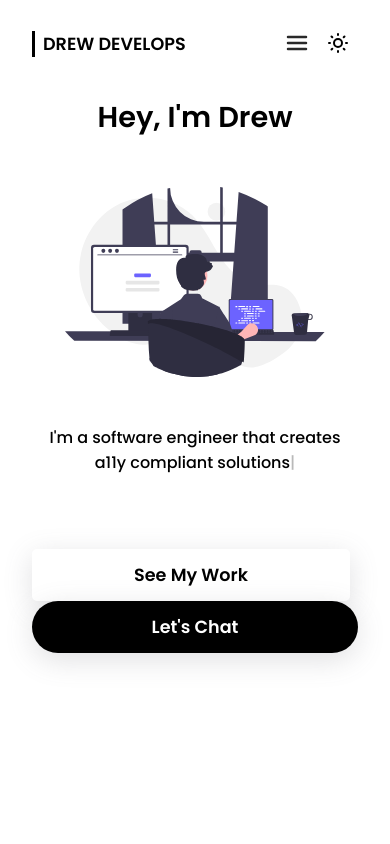
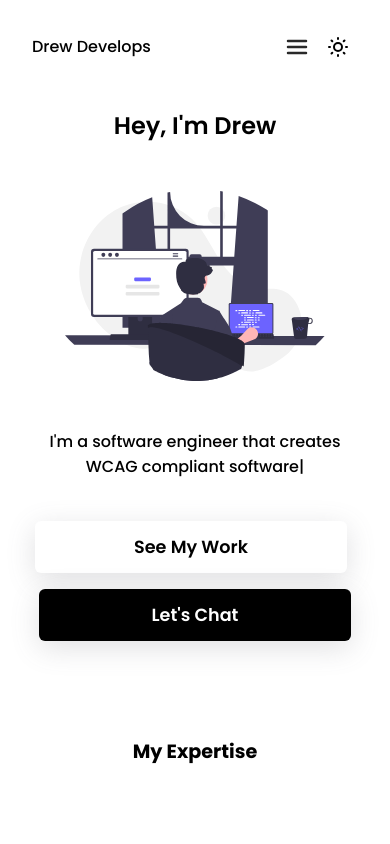
Before and after one commit to drewdoesdevelopment/drew-develops, a SvelteKit app: page / in a window 390 px wide. Shown: the top 844 px of the page. Built offline with nearby package versions, Linux system fonts and the light colour scheme.

Commit message:
Adds enhanced mobile styles for nav and hero

```diff
--- a/src/elements/Navbar.svelte
+++ b/src/elements/Navbar.svelte
@@ -214,10 +214,7 @@
 
 		.logo {
             font-size: 1.1rem;
-            border-left: 3px solid black;
-            font-weight: 600;
-            padding-left: 8px;
-            text-transform: uppercase;
+            font-weight: 500;
 		}
 
         .nav-menu-button {
@@ -344,6 +341,14 @@
         @media (max-width: $breakpoint-xs) {
             nav {
                 padding: 1.5rem 1rem 0 1rem;
+
+                .buttons {
+                    margin-top: 4px;
+                }
+
+                .logo {
+                    font-size: 1rem;
+                }
             }
         }
 	}
--- a/src/routes/+page.svelte
+++ b/src/routes/+page.svelte
@@ -9,17 +9,15 @@
 	onMount(() => {
 		new Typed(typeWriterElement, {
 			strings: [
-				'captivating, SEO-focused websites',
-				'a11y compliant solutions',
-				'impactful customer experiences'
+				'SEO-focused, top resulting websites',
+				'WCAG compliant software',
+				'impactful end-user experiences'
 			],
 			typeSpeed: 40,
 			backSpeed: 32,
 			loop: true
 		});
 	});
-
-
 </script>
 
 <main>
@@ -95,6 +93,12 @@ h2 {
     display: none;
 }
 
+
+.btn {
+    margin-bottom: 1rem;
+    border-radius: 6px;
+}
+
 .expertise {
     margin-top: 8rem;
 
@@ -111,6 +115,29 @@ h2 {
     .hero-buttons {
         display: flex;
         flex-direction: column;
+        align-items: center;
+        width: 100%;
+
+        .btn {
+            margin-bottom: 1rem;
+            border-radius: 6px;
+            width: 80%;
+        }
+
+    }
+
+    .hero h1 {
+        margin-top: 0.5rem !important;
+        font-size: 1.5rem;
+    }
+
+    .hero h2 {
+        margin-top: 3rem !important;
+        margin-bottom: 2rem;
+    }
+
+    .expertise {
+        margin-top: 1rem;
     }
 }
 
@@ -123,7 +150,7 @@ h2 {
     }
 }
 
-@media (max-width: $breakpoint-s) {
+@media (max-width: 1000px) {
     main {
         margin: 0 2rem;
     }
@@ -165,21 +192,49 @@ h2 {
 }
 
 
-@media (min-width: $breakpoint-s) {
+@media (min-width: 1000px) {
     .hero {
+        margin: 0 3rem;
+
+        h1 {
+            margin-bottom: 0 !important;
+        }
+
+        h2 {
+            height: 60px;
+        }
+
         &-text {
-            width: 60%;
+            width: 50%;
         }
 
         &-image {
             max-width: 40%;
         }
     }
+
 }
 
+// Unique for the typing effect
+@media (min-width: 515px) {
+    .hero h1 {
+        margin: 2rem 0 4rem 0;
+        font-size: 2.4rem;
+    }
+
+    .hero h2 {
+        margin-bottom: 4rem;
+    }
+}
+
+// Desktop
 @media (min-width: $breakpoint-m) {
     .hero {
         margin: 0 3rem;
+
+        h1 {
+            margin-bottom: 0 !important;
+        }
     }
 }
 
```
